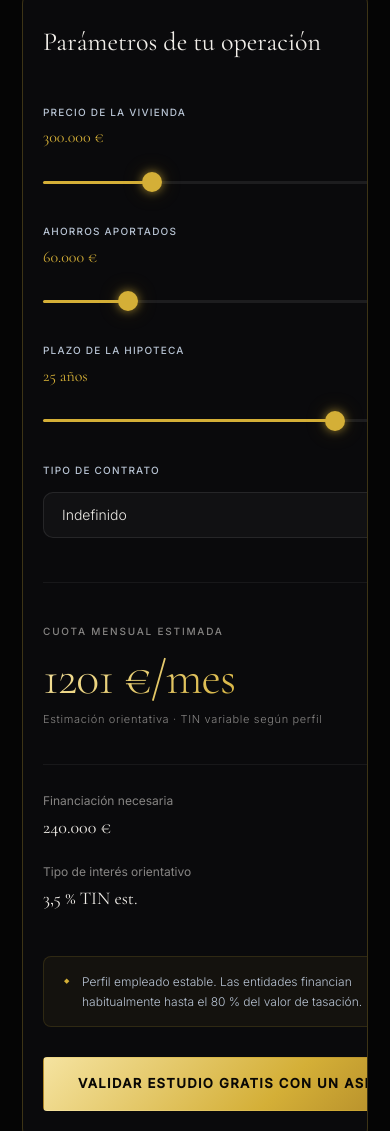
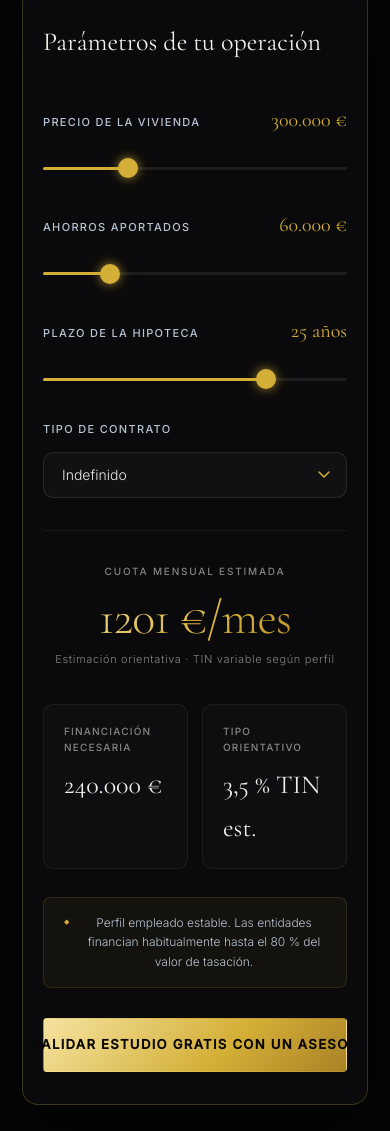
Before and after one commit to Wgp7zzjhh6-blip/web-nortfinance., a plain HTML site: page recursos.html in a window 390 px wide. Shown: the part 1028-2159 px from the top of the page. Drawn offline with nearby package versions, Linux system fonts and the light colour scheme.

Commit message:
Redesign simulator: vertical single-column layout, no overflow

```diff
--- a/recursos.html
+++ b/recursos.html
@@ -113,16 +113,12 @@
       background: #0A0A0C;
       border: 1px solid rgba(212,175,55,0.25);
       border-radius: 16px;
-      padding: 60px;
-      display: grid;
-      grid-template-columns: 1fr 1fr;
-      gap: 72px;
-      box-shadow:
-        0 0 0 1px rgba(212,175,55,0.04),
-        0 0 60px rgba(212,175,55,0.04),
-        0 40px 100px rgba(0,0,0,0.55);
+      padding: 52px;
+      max-width: 760px;
+      margin: 0 auto;
+      box-shadow: 0 20px 60px rgba(0,0,0,0.5);
       position: relative;
-      overflow: hidden;
+      box-sizing: border-box;
     }
     .rec-simulator__card::before {
       content: '';
@@ -252,13 +248,12 @@
       color: var(--text);
     }
 
-    /* Results column */
+    /* Results section — stacks below controls */
     .sim-results {
-      display: flex;
-      flex-direction: column;
-      justify-content: center;
-      border-left: 1px solid rgba(255,255,255,0.06);
-      padding-left: 56px;
+      border-top: 1px solid rgba(255,255,255,0.06);
+      margin-top: 44px;
+      padding-top: 44px;
+      text-align: center;
     }
     .sim-results__eyebrow {
       font-family: 'Inter', sans-serif;
@@ -289,27 +284,31 @@
       letter-spacing: 0.06em;
       margin-bottom: 36px;
     }
-    .sim-results__divider {
-      width: 100%;
-      height: 1px;
-      background: rgba(255,255,255,0.06);
-      margin-bottom: 26px;
+    .sim-results__metrics {
+      display: grid;
+      grid-template-columns: 1fr 1fr;
+      gap: 14px;
+      margin: 28px 0;
+      text-align: left;
     }
-    .sim-results__row {
-      display: flex;
-      justify-content: space-between;
-      align-items: baseline;
-      margin-bottom: 16px;
+    .sim-metric {
+      background: rgba(255,255,255,0.02);
+      border: 1px solid rgba(255,255,255,0.06);
+      border-radius: 10px;
+      padding: 18px 20px;
     }
-    .sim-results__row-label {
+    .sim-metric__label {
       font-family: 'Inter', sans-serif;
-      font-size: 12px;
-      font-weight: 400;
+      font-size: 10px;
+      font-weight: 500;
+      letter-spacing: 0.12em;
+      text-transform: uppercase;
       color: var(--text-faint);
+      margin-bottom: 8px;
     }
-    .sim-results__row-value {
+    .sim-metric__value {
       font-family: 'Cormorant Garamond', serif;
-      font-size: 21px;
+      font-size: 26px;
       font-weight: 400;
       color: var(--text);
     }
@@ -505,59 +504,21 @@
 
     /* ── Responsive ── */
     @media (max-width: 960px) {
-      .rec-simulator__card {
-        grid-template-columns: 1fr;
-        gap: 44px;
-        padding: 40px 32px;
-      }
-      .sim-results {
-        border-left: none;
-        padding-left: 0;
-        border-top: 1px solid rgba(255,255,255,0.06);
-        padding-top: 40px;
-      }
       .rec-guides__grid {
         grid-template-columns: repeat(2, 1fr);
       }
-    }
-    .rec-simulator__scroll-wrap {
-      width: 100%;
     }
 
     @media (max-width: 600px) {
       .rec-guides__grid {
         grid-template-columns: 1fr;
       }
-      .rec-simulator__scroll-wrap {
-        overflow: hidden;
-      }
       .rec-simulator__card {
         padding: 32px 20px;
-        overflow: hidden;
-        max-width: 100%;
-        box-sizing: border-box;
-        box-shadow: 0 20px 50px rgba(0,0,0,0.4);
       }
-      .sim-field__header {
-        flex-direction: column;
-        align-items: flex-start;
-        gap: 4px;
-      }
-      .sim-field__value {
-        min-width: 0;
-        font-size: 16px;
-        text-align: left;
-      }
-      .sim-field__name {
-        font-size: 10px;
-      }
-      .sim-results__row {
-        flex-direction: column;
-        gap: 2px;
-        margin-bottom: 20px;
-      }
-      .sim-results__row-value {
-        font-size: 18px;
+      .sim-results {
+        margin-top: 32px;
+        padding-top: 32px;
       }
     }
   </style>
@@ -666,15 +627,15 @@
             <div class="sim-results__cuota" id="res-cuota">—</div>
             <p class="sim-results__cuota-note">Estimación orientativa · TIN variable según perfil</p>
 
-            <div class="sim-results__divider"></div>
-
-            <div class="sim-results__row">
-              <span class="sim-results__row-label">Financiación necesaria</span>
-              <span class="sim-results__row-value" id="res-financ">—</span>
-            </div>
-            <div class="sim-results__row">
-              <span class="sim-results__row-label">Tipo de interés orientativo</span>
-              <span class="sim-results__row-value" id="res-tasa">—</span>
+            <div class="sim-results__metrics">
+              <div class="sim-metric">
+                <div class="sim-metric__label">Financiación necesaria</div>
+                <div class="sim-metric__value" id="res-financ">—</div>
+              </div>
+              <div class="sim-metric">
+                <div class="sim-metric__label">Tipo orientativo</div>
+                <div class="sim-metric__value" id="res-tasa">—</div>
+              </div>
             </div>
 
             <div class="sim-results__message" id="res-mensaje" aria-live="polite">
```
